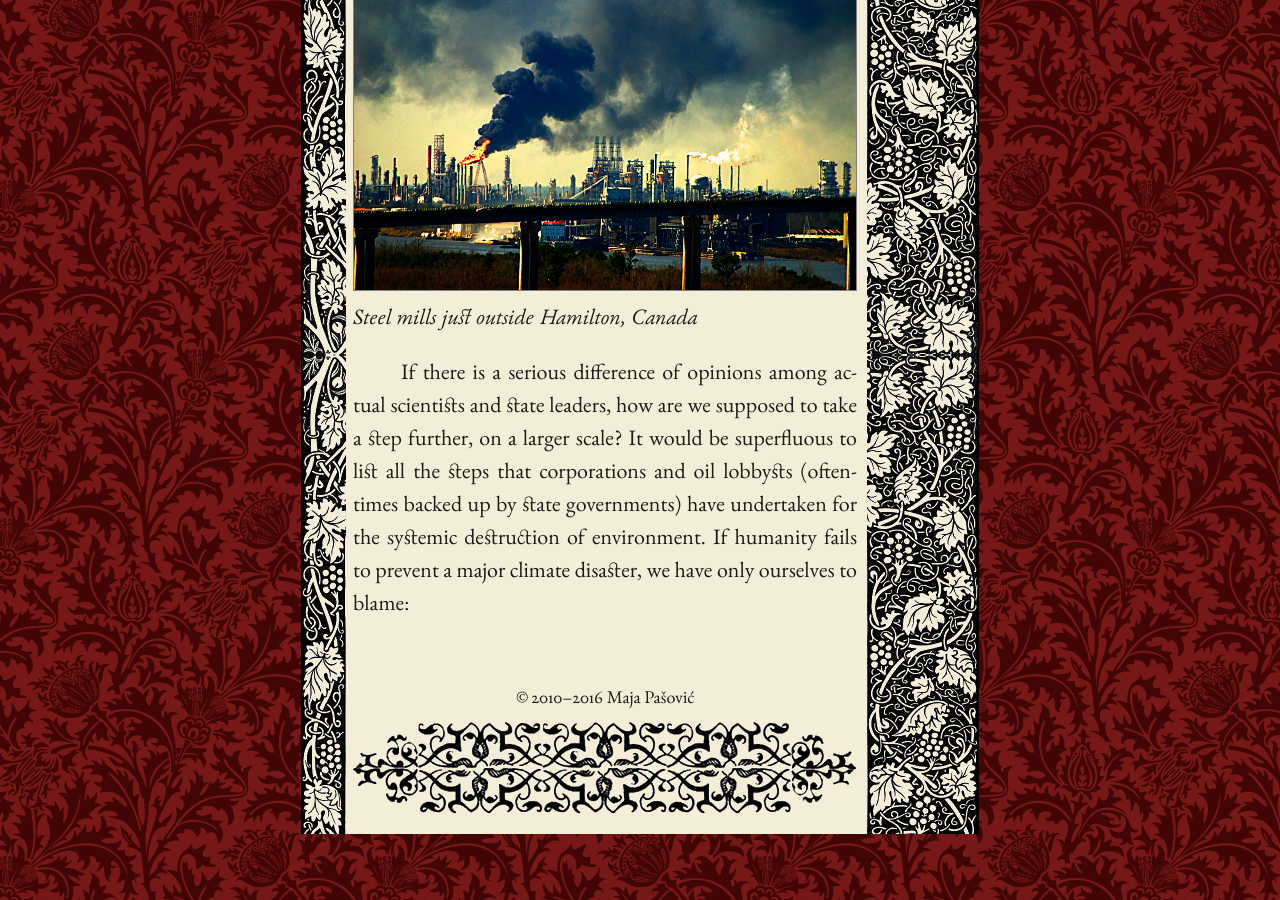
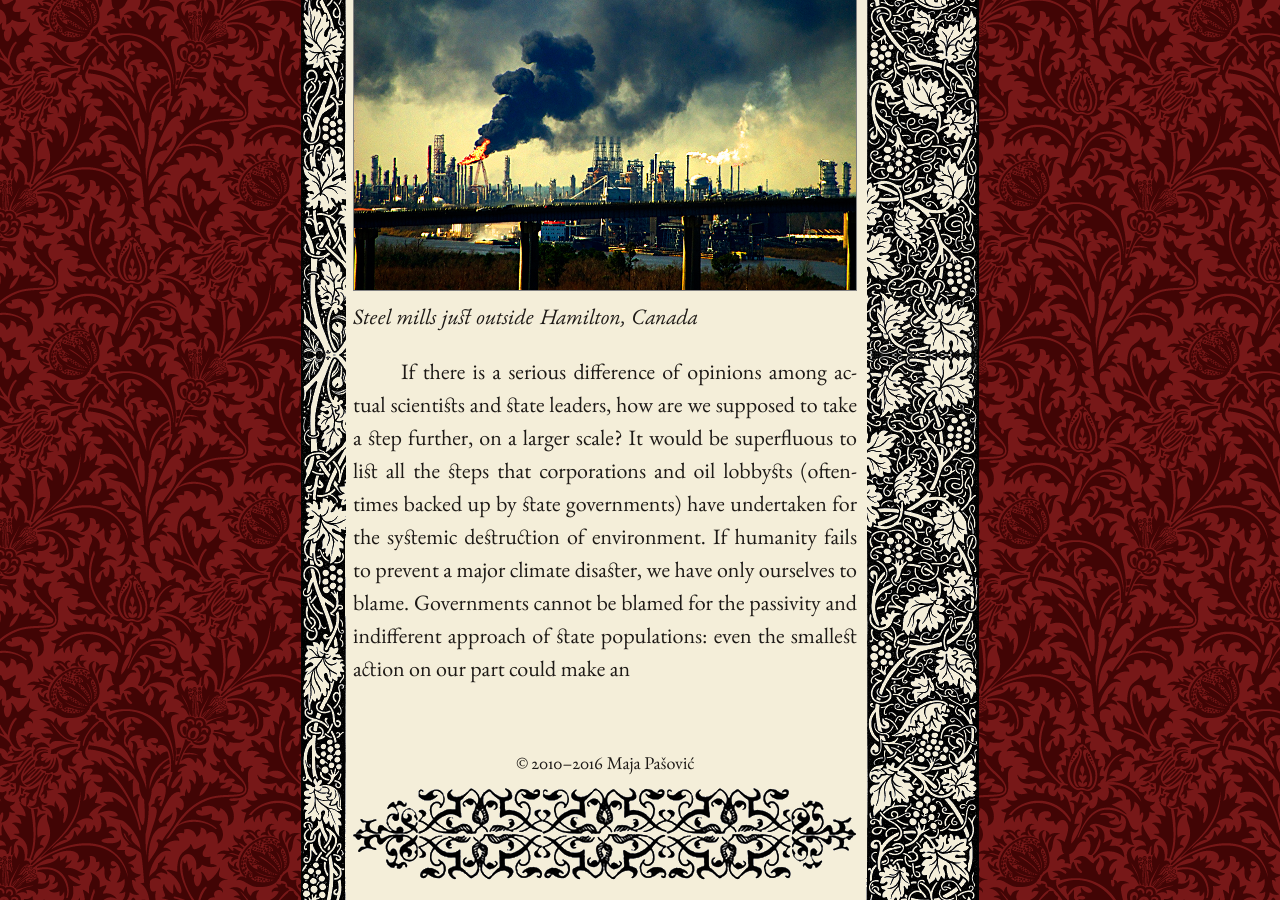
Before and after one commit to mpasovic/majapasovic.org, a Jekyll site: the page built from _posts/2016-08-29--baked-new-world-how-determined-are-we-to-survive-the-climate-crisis.md, in a window 1280 px wide and 900 px high, scrolled down 4580 px. Built offline with Jekyll 4.4.1, drawn with Linux system fonts in a browser that asks for light colours; nearby versions of some CDN libraries.

Commit message:
Updated 2016-08-29--baked-new-world-how-determined-are-we-to-survive-the-climate-crisis.md

```diff
--- a/_posts/2016-08-29--baked-new-world-how-determined-are-we-to-survive-the-climate-crisis.md
+++ b/_posts/2016-08-29--baked-new-world-how-determined-are-we-to-survive-the-climate-crisis.md
@@ -31,4 +31,4 @@
 ![Hamilton_ON.jpg]({{site.baseurl}}/img/Hamilton_ON.jpg)
      *Steel mills just outside Hamilton, Canada*
 
-If there is a serious difference of opinions among actual scientists and state leaders, how are we supposed to take a step further, on a larger scale? It would be superfluous to list all the steps that corporations and oil lobbysts (oftentimes backed up by state governments) have undertaken for the systemic destruction of environment. If humanity fails to prevent a major climate disaster, we have only ourselves to blame:
+If there is a serious difference of opinions among actual scientists and state leaders, how are we supposed to take a step further, on a larger scale? It would be superfluous to list all the steps that corporations and oil lobbysts (oftentimes backed up by state governments) have undertaken for the systemic destruction of environment. If humanity fails to prevent a major climate disaster, we have only ourselves to blame. Governments cannot be blamed for the passivity and indifferent approach of state populations: even the smallest action on our part could make an
```
